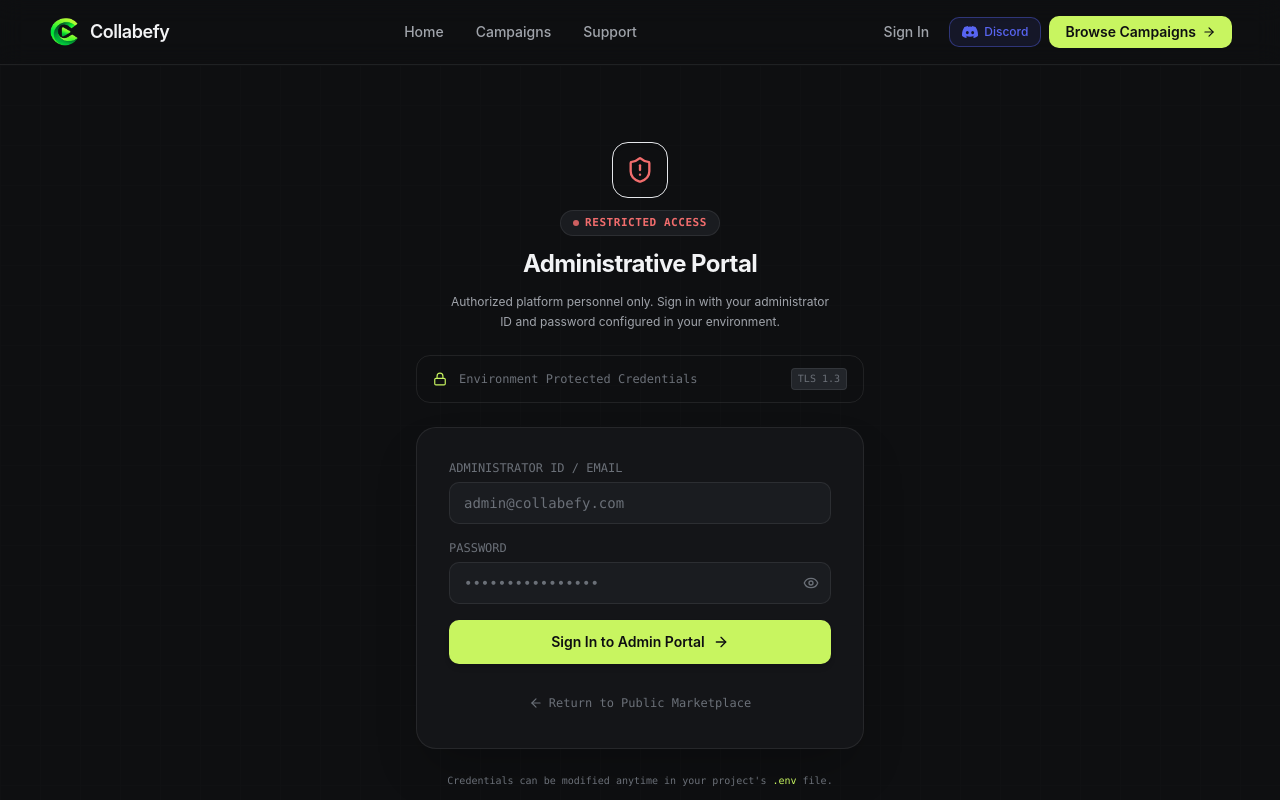
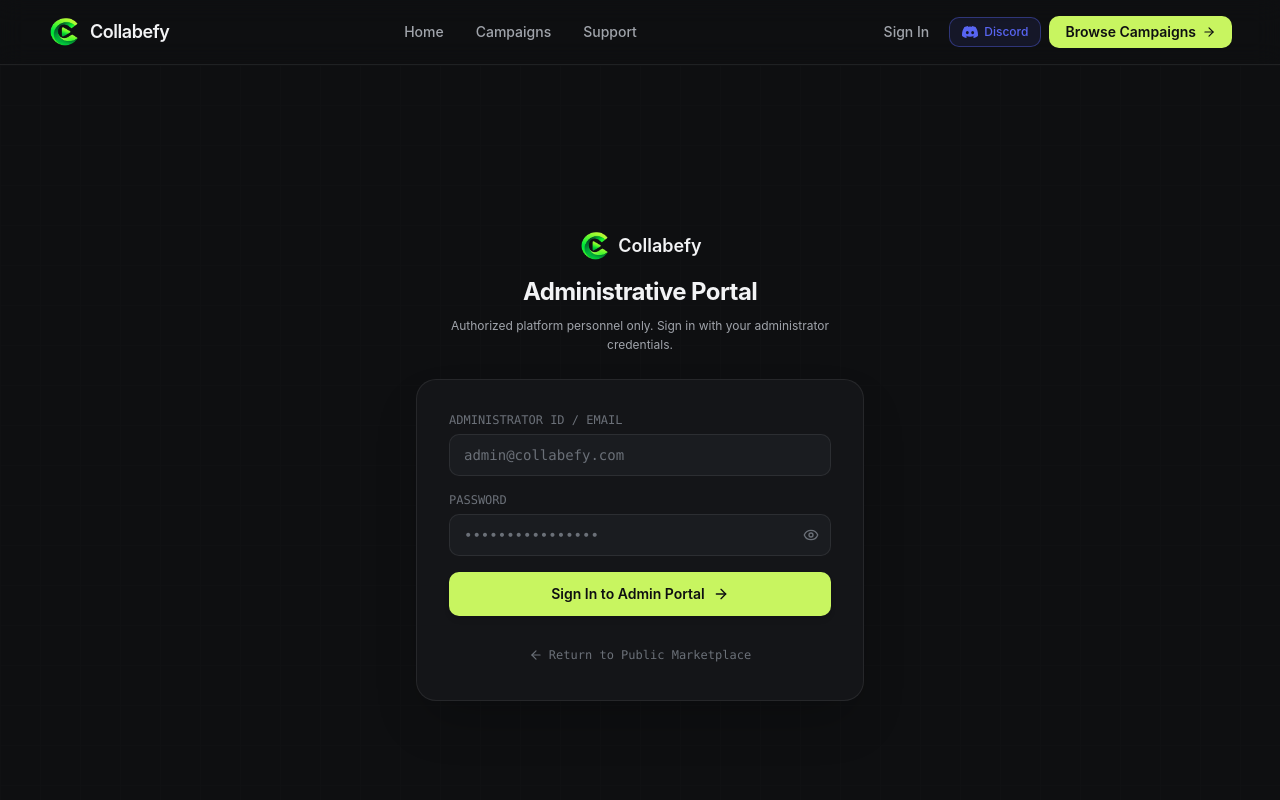
Before and after one commit to asghermehboob2f-works/Collabefy, a Next.js app: page /admin/login in a window 1280 px wide. Shown: the top 800 px of the page. Built offline with nearby package versions, Linux system fonts and the light colour scheme.

Commit message:
style(admin): streamline admin login UI by removing restricted access badge, security pill, and .env helper note

```diff
--- a/src/app/admin/login/page.tsx
+++ b/src/app/admin/login/page.tsx
@@ -3,7 +3,8 @@
 import React, { useState, Suspense } from "react";
 import Link from "next/link";
 import { useSearchParams } from "next/navigation";
-import { ShieldAlert, Lock, ArrowRight, AlertTriangle, ArrowLeft, Eye, EyeOff } from "lucide-react";
+import { ArrowRight, AlertTriangle, ArrowLeft, Eye, EyeOff } from "lucide-react";
+import { siteConfig } from "@/site.config";
 
 export default function AdminLoginPage() {
   return (
@@ -72,8 +73,8 @@ function AdminLoginForm() {
 
   return (
     <div className="min-h-screen bg-bg flex items-center justify-center py-12 px-4 sm:px-6 lg:px-8 relative overflow-hidden">
-      {/* Background Security Vignette */}
-      <div className="pointer-events-none absolute -top-40 left-1/2 -translate-x-1/2 w-[700px] h-[400px] bg-danger/5 rounded-full blur-[140px]" />
+      {/* Background Vignette */}
+      <div className="pointer-events-none absolute -top-40 left-1/2 -translate-x-1/2 w-[700px] h-[400px] bg-accent/5 rounded-full blur-[140px]" />
       <div className="pointer-events-none absolute bottom-0 right-0 w-[400px] h-[300px] bg-accent/3 rounded-full blur-[120px]" />
 
       {/* Decorative grid */}
@@ -88,29 +89,21 @@ function AdminLoginForm() {
 
       <div className="w-full max-w-md space-y-6 relative z-10">
         {/* Top Header */}
-        <div className="text-center space-y-3">
-          <div className="mx-auto flex h-14 w-14 items-center justify-center rounded-2xl bg-danger/10 border border-danger/30 text-danger shadow-inner">
-            <ShieldAlert className="w-7 h-7" />
-          </div>
-          <div className="inline-flex items-center gap-1.5 rounded-full bg-surface-2 border border-border px-3 py-1 text-[11px] font-mono text-danger font-semibold uppercase tracking-wider">
-            <span className="w-1.5 h-1.5 rounded-full bg-danger animate-pulse" />
-            <span>Restricted Access</span>
-          </div>
+        <div className="text-center space-y-2">
+          <Link href="/" className="inline-flex items-center gap-2">
+            <img
+              src="/media/logo.png"
+              alt={siteConfig.name}
+              className="h-8 w-8 rounded-md object-contain"
+            />
+            <span className="font-semibold text-lg text-text">{siteConfig.name}</span>
+          </Link>
           <h1 className="text-2xl font-bold tracking-tight text-text">
             Administrative Portal
           </h1>
           <p className="text-xs text-text-muted max-w-sm mx-auto leading-relaxed">
-            Authorized platform personnel only. Sign in with your administrator ID and password configured in your environment.
+            Authorized platform personnel only. Sign in with your administrator credentials.
           </p>
-        </div>
-
-        {/* Security Info Bar */}
-        <div className="rounded-lg border border-border bg-surface-2/60 px-4 py-3 flex items-center gap-3 text-xs font-mono">
-          <Lock className="w-3.5 h-3.5 text-accent shrink-0" />
-          <span className="text-text-subtle">Environment Protected Credentials</span>
-          <span className="ml-auto text-[10px] text-text-subtle bg-surface-3 px-1.5 py-0.5 rounded border border-border">
-            TLS 1.3
-          </span>
         </div>
 
         {/* Auth Form Card */}
@@ -191,10 +184,6 @@ function AdminLoginForm() {
             </Link>
           </div>
         </div>
-
-        <p className="text-center text-[10px] font-mono text-text-subtle">
-          Credentials can be modified anytime in your project&apos;s <code className="text-accent">.env</code> file.
-        </p>
       </div>
     </div>
   );
```
